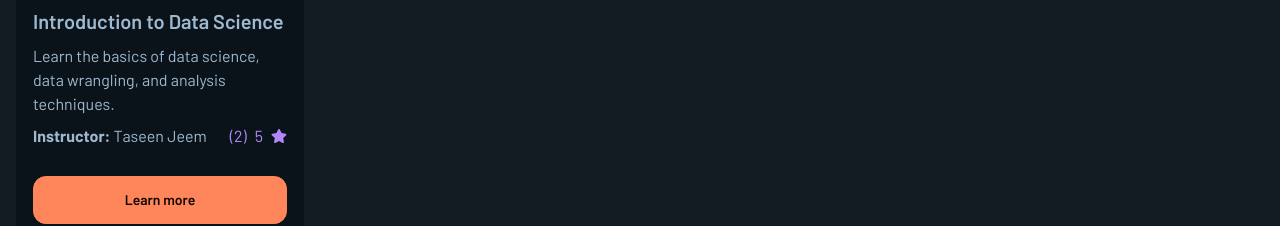
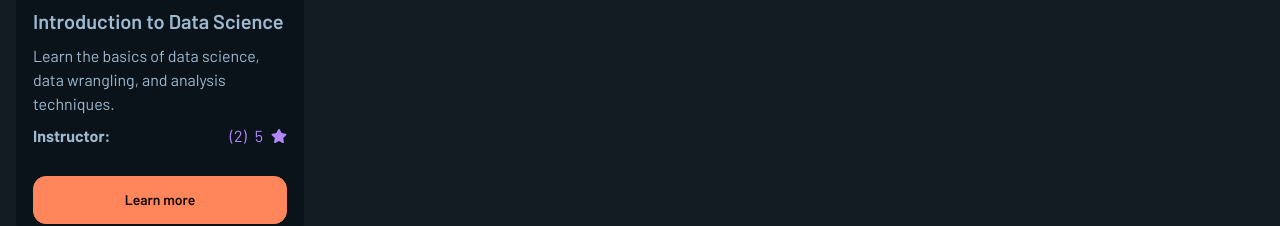
Before and after one commit to taseenjeem/intellipath-ts, a Next.js app: page / in a window 1280 px wide. Shown: the part 2580-2806 px from the top of the page. Built offline with nearby package versions, Linux system fonts and the light colour scheme; no server answers.

Commit message:
minor improvements

```diff
--- a/database/server-actions/index.ts
+++ b/database/server-actions/index.ts
@@ -56,7 +56,14 @@ export const getUserByID = async (userID: string) => {
 export const getUserByUsername = async (username: string) => {
   try {
     await connectMongodb();
-    const user = await User.findOne({ username }).populate("courses").lean();
+    const user = await User.findOne({ username })
+      .populate({
+        path: "courses",
+        populate: {
+          path: "instructor",
+        },
+      })
+      .lean();
     return JSON.parse(JSON.stringify(user));
   } catch (error) {
     console.error("Error finding user by username:", error);
--- a/src/app/profile/[username]/my-courses/page.tsx
+++ b/src/app/profile/[username]/my-courses/page.tsx
@@ -1,5 +1,5 @@
 import CourseCard from "@/src/components/global/ui/CourseCard";
-import { ICourse } from "@/types";
+import { ICourse, IUserInfo } from "@/types";
 import illustrator from "/public/assets/images/search.png";
 import Image from "next/image";
 import { getUserByUsername } from "@/database/server-actions";
@@ -8,14 +8,15 @@ import Link from "next/link";
 const MyCoursesPage = async ({
   params,
 }: Readonly<{ params: { username: string } }>) => {
-  const { courses, role } = await getUserByUsername(params.username);
+  const user: IUserInfo = await getUserByUsername(params.username);
+  const { courses, role } = user;
 
   return (
     <>
       {role === "instructor" && (
         <div className="my-5 space-y-2 flex justify-between">
           <h3 className="text-xl md:text-2xl text-primary font-semibold">
-            You have published total {courses?.length} courses
+            You have published total {courses?.length ?? 0} courses
           </h3>
           <Link
             href={`/profile/${params.username}/my-courses/publish-a-new-course`}
@@ -25,7 +26,7 @@ const MyCoursesPage = async ({
           </Link>
         </div>
       )}
-      {courses.length > 0 ? (
+      {courses && courses.length > 0 ? (
         <div className="grid grid-cols-2 lg:grid-cols-4 gap-3 md:gap-8 w-full mt-5">
           {courses.map((item: ICourse) => (
             <CourseCard
--- a/src/components/global/ui/CourseCard.tsx
+++ b/src/components/global/ui/CourseCard.tsx
@@ -35,7 +35,10 @@ const CourseCard = ({
         <div className="flex flex-col md:flex-row justify-between">
           <span className="text-xs md:text-base">
             <strong>Instructor: </strong>
-            <span className="link-hover cursor-pointer">Taseen Jeem</span>
+            <span className="link-hover cursor-pointer">
+              {courseDetails.instructor.firstName}{" "}
+              {courseDetails.instructor.lastName}
+            </span>
           </span>
           <span className="flex items-center gap-2 text-accent text-xs md:text-base mt-2 md:mt-0">
             <span className="cursor-pointer" title="Total reviews">
--- a/types/index.ts
+++ b/types/index.ts
@@ -72,7 +72,7 @@ export interface IUserInfo {
   phone?: string | null;
   address?: string | null;
   role: string;
-  courses?: Types.ObjectId[];
+  courses?: ICourse[];
   expertise?: string[];
   biography?: string | null;
   education?: {
@@ -113,7 +113,7 @@ export interface ICourse {
   _id?: string;
   title: string;
   slug: string;
-  instructor: Types.ObjectId;
+  instructor: IUserInfo;
   thumbnail: string;
   category: string;
   price: number;
```
